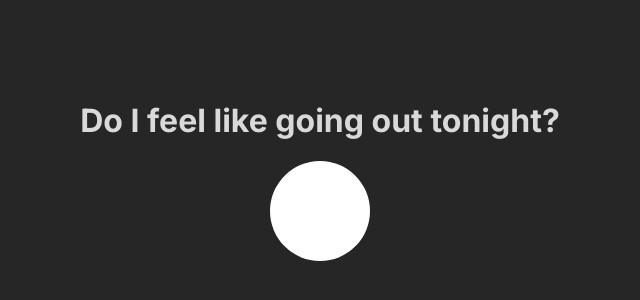
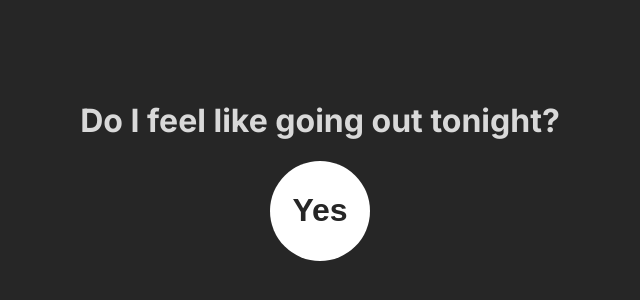
Before and after one commit to mudimurtala/BuildAndLearn, a React (Vite) app in the folder simple-page-react/: page / in a window 1280 px wide. Shown: the part 230-530 px from the top of the page, without its empty margins (320-960 px from the left). Built offline with nearby package versions, Linux system fonts and the light colour scheme.

Commit message:
Add files

```diff
--- a/simple-page-react/App.jsx
+++ b/simple-page-react/App.jsx
@@ -12,7 +12,7 @@ export default function App() {
     return (
         <main>
             <h1 className="title">Do I feel like going out tonight?</h1>
-            <button className="value"></button>
+            <button className="value">{answer}</button>
         </main>
     )
 }
```
